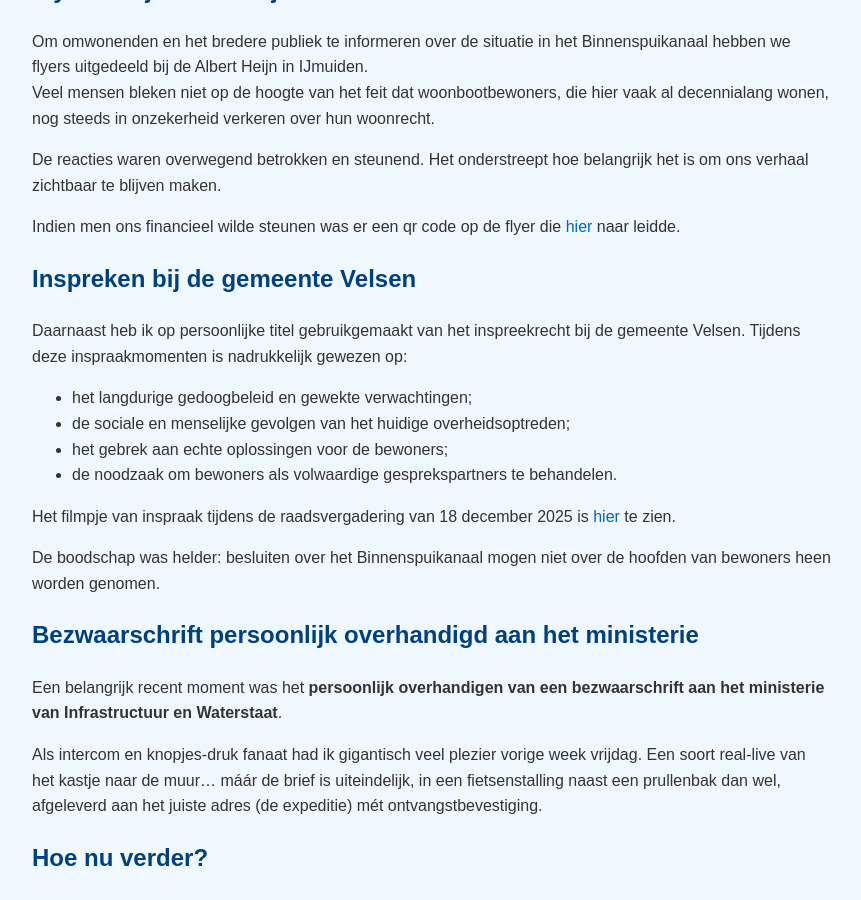
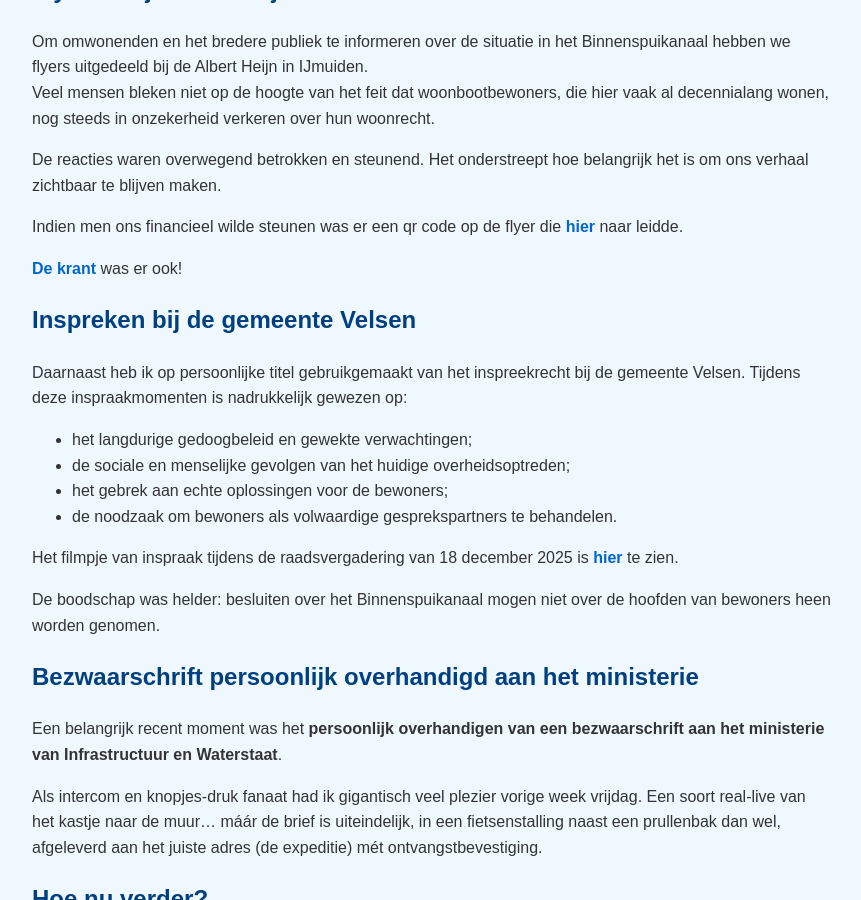
Before and after one commit to Klikblitser/VBBSKW, a Jekyll site: the page built from _posts/2026-01-06-In de bres voor ons recht.md, in a window 1280 px wide and 900 px high, scrolled down 945 px. Shown: the whole window, without its empty margins (208-1069 px from the left). Built offline with Jekyll 4.4.1, drawn with Linux system fonts in a browser that asks for light colours.

Commit message:
links naar krant

```diff
--- a/_posts/2026-01-06-In de bres voor ons recht.md
+++ b/_posts/2026-01-06-In de bres voor ons recht.md
@@ -29,7 +29,9 @@ Veel mensen bleken niet op de hoogte van het feit dat woonbootbewoners, die hier
 
 De reacties waren overwegend betrokken en steunend. Het onderstreept hoe belangrijk het is om ons verhaal zichtbaar te blijven maken.
 
-Indien men ons financieel wilde steunen was er een qr code op de flyer die [hier](https://gofund.me/f0d5ff38a) naar leidde.
+Indien men ons financieel wilde steunen was er een qr code op de flyer die **[hier](https://gofund.me/f0d5ff38a)** naar leidde.
+
+**[De krant](https://archive.is/bpEj5)** was er ook!
 
 ## Inspreken bij de gemeente Velsen
 
@@ -40,7 +42,7 @@ Daarnaast heb ik op persoonlijke titel gebruikgemaakt van het inspreekrecht bij
 - het gebrek aan echte oplossingen voor de bewoners;
 - de noodzaak om bewoners als volwaardige gesprekspartners te behandelen.
 
-Het filmpje van inspraak tijdens de raadsvergadering van 18 december 2025 is [hier](https://youtu.be/4hDoj7dlV7s) te zien.
+Het filmpje van inspraak tijdens de raadsvergadering van 18 december 2025 is **[hier](https://youtu.be/4hDoj7dlV7s)** te zien.
 
 De boodschap was helder: besluiten over het Binnenspuikanaal mogen niet over de hoofden van bewoners heen worden genomen.
 
```
